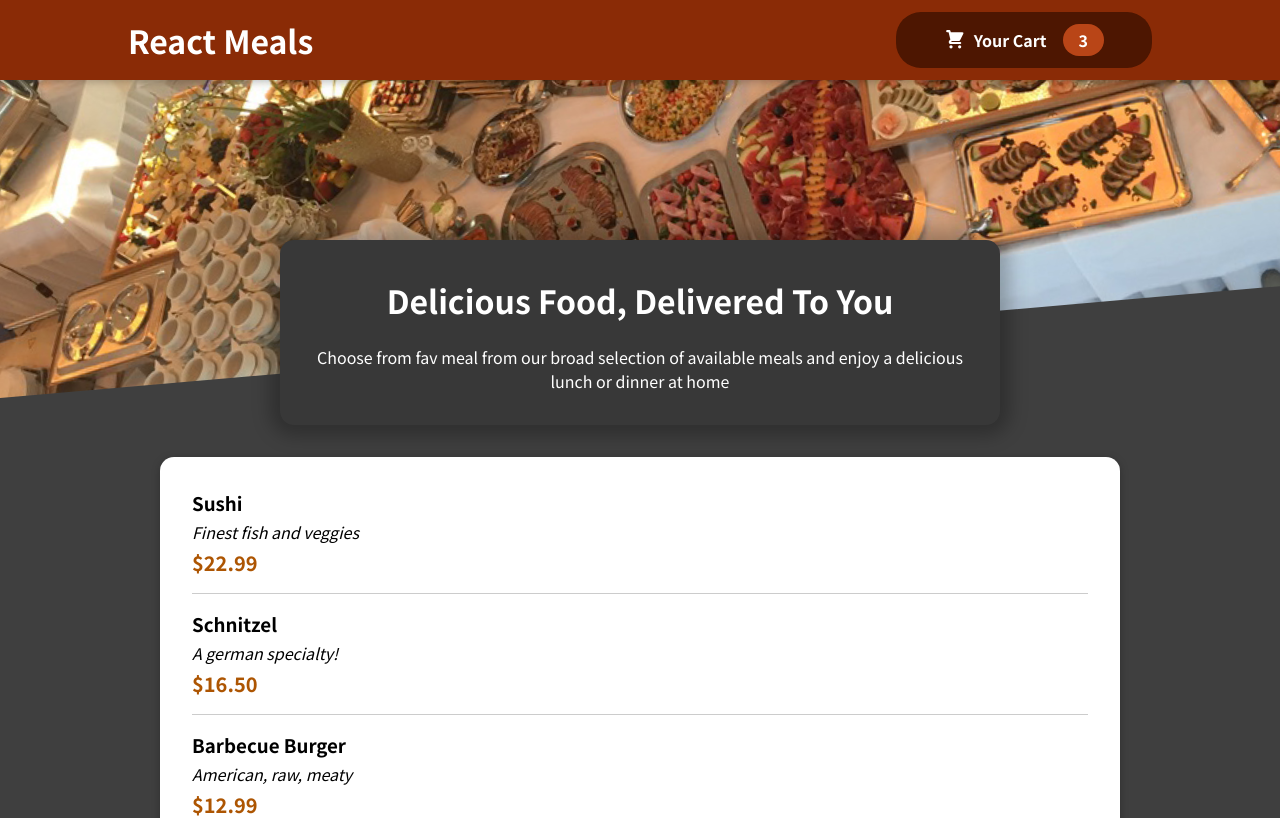
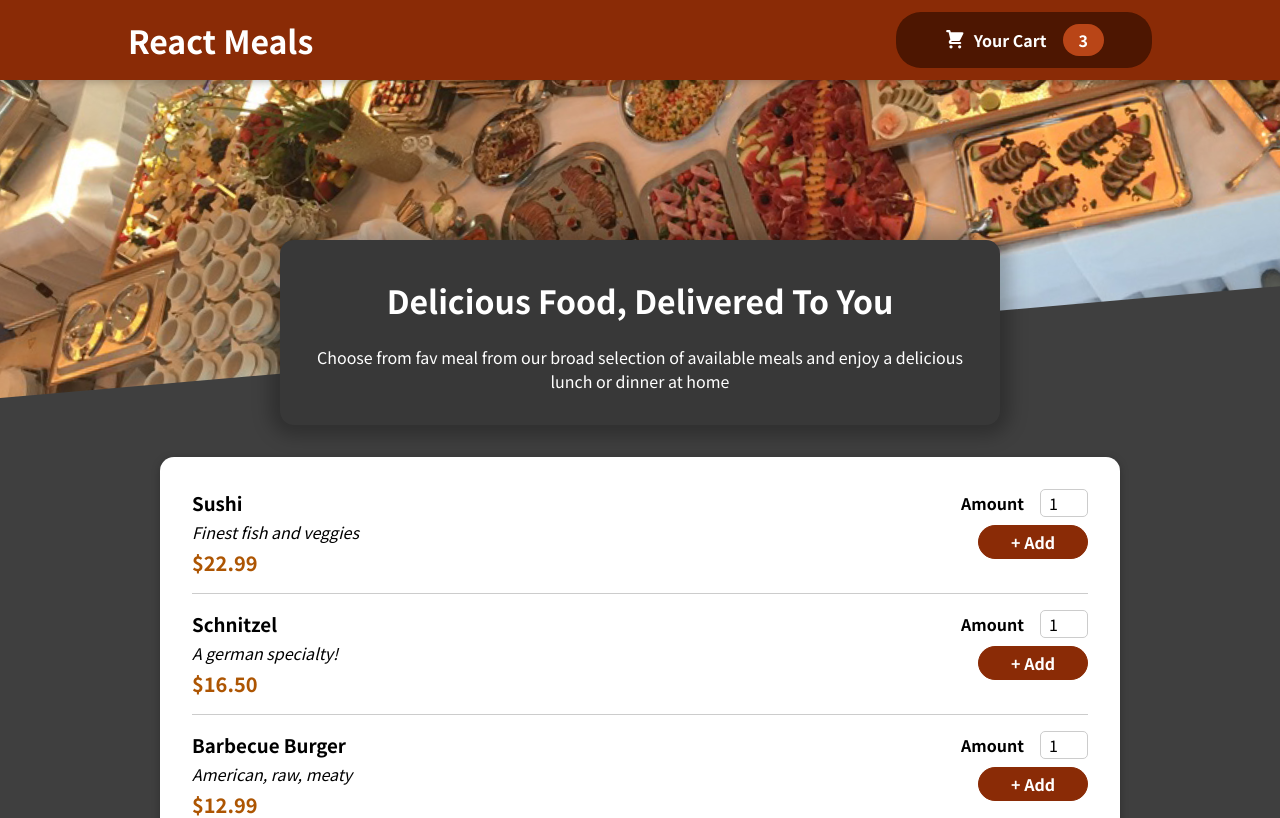
Before and after one commit to Vineeth05kumar/Creating_A_RestaurantWebsite, a JavaScript app: page / in a window 1280 px wide. Shown: the top 818 px of the page. Built offline with nearby package versions, Linux system fonts and the light colour scheme.

Commit message:
Add button in the menu

```diff
--- /dev/null
+++ b/src/components/Meals/MealItem/MealForm.js
@@ -0,0 +1,21 @@
+import classes from "./MealForm.module.css";
+import Input from "../../UI/Input";
+
+export default function MealForm() {
+  return (
+    <form className={classes.form}>
+      <Input
+        label="Amount"
+        input={{
+          id: "amount",
+          type: "text",
+          min: "1",
+          max: "5",
+          step: "1",
+          defaultValue: "1",
+        }}
+      />
+      <button>+ Add</button>
+    </form>
+  );
+}
--- /dev/null
+++ b/src/components/Meals/MealItem/MealForm.module.css
@@ -0,0 +1,20 @@
+.form {
+    text-align: right;
+  }
+
+  .form button {
+    font: inherit;
+    cursor: pointer;
+    background-color: #8a2b06;
+    border: 1px solid #8a2b06;
+    color: white;
+    padding: 0.25rem 2rem;
+    border-radius: 20px;
+    font-weight: bold;
+  }
+
+  .form button:hover,
+  .form button:active {
+    background-color: #641e03;
+    border-color: #641e03;
+  }
--- a/src/components/Meals/MealItem/MealItem.js
+++ b/src/components/Meals/MealItem/MealItem.js
@@ -1,7 +1,8 @@
-import classes from './MealItem.module.css';
+import classes from "./MealItem.module.css";
+import MealForm from "./MealForm";
 
 export default function MealItem(props) {
-    const price = `$${props.price.toFixed(2)}`;
+  const price = `$${props.price.toFixed(2)}`;
   return (
     <li className={classes.meal}>
       <div>
@@ -9,6 +10,9 @@
         <div className={classes.description}>{props.desc}</div>
         <div className={classes.price}>{price}</div>
       </div>
+      <div>
+        <MealForm />
+      </div>
     </li>
   );
 }
--- /dev/null
+++ b/src/components/UI/Input.js
@@ -0,0 +1,10 @@
+import classes from './Input.module.css';
+
+export default function input (props){
+    return(
+        <div className={classes.input}>
+            <label htmlFor={props.input.id}>{props.label}</label>
+            <input {...props.input} />
+        </div>
+    )
+}
--- /dev/null
+++ b/src/components/UI/Input.module.css
@@ -0,0 +1,18 @@
+.input {
+  display: flex;
+  align-items: center;
+  margin-bottom: 0.5rem;
+}
+
+.input label {
+  font-weight: bold;
+  margin-right: 1rem;
+}
+
+.input input {
+  width: 3rem;
+  border-radius: 5px;
+  border: 1px solid #ccc;
+  font: inherit;
+  padding-left: 0.5rem;
+}
```
